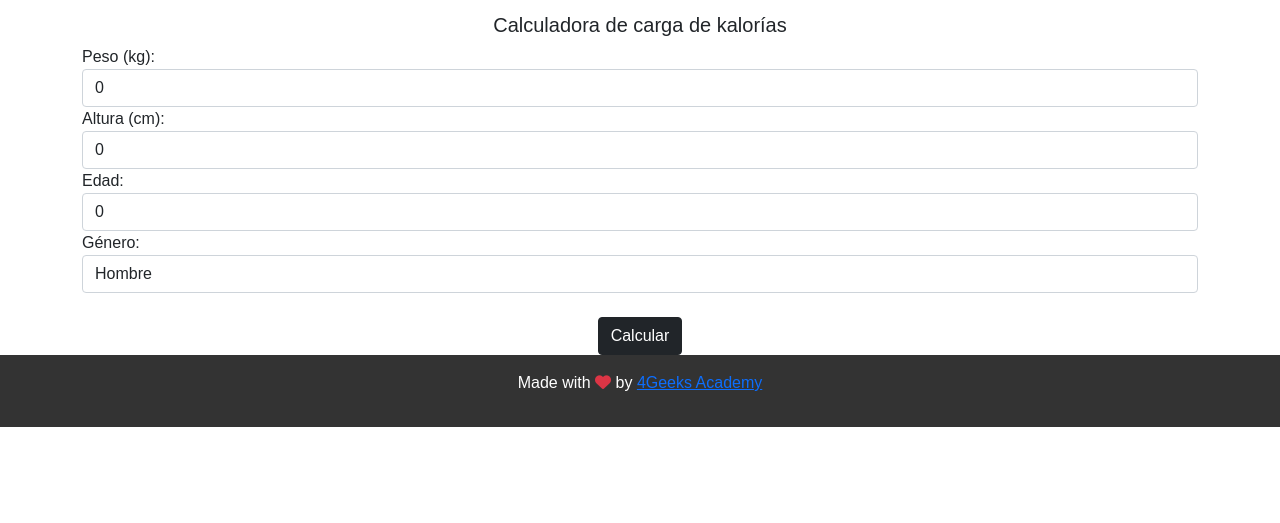
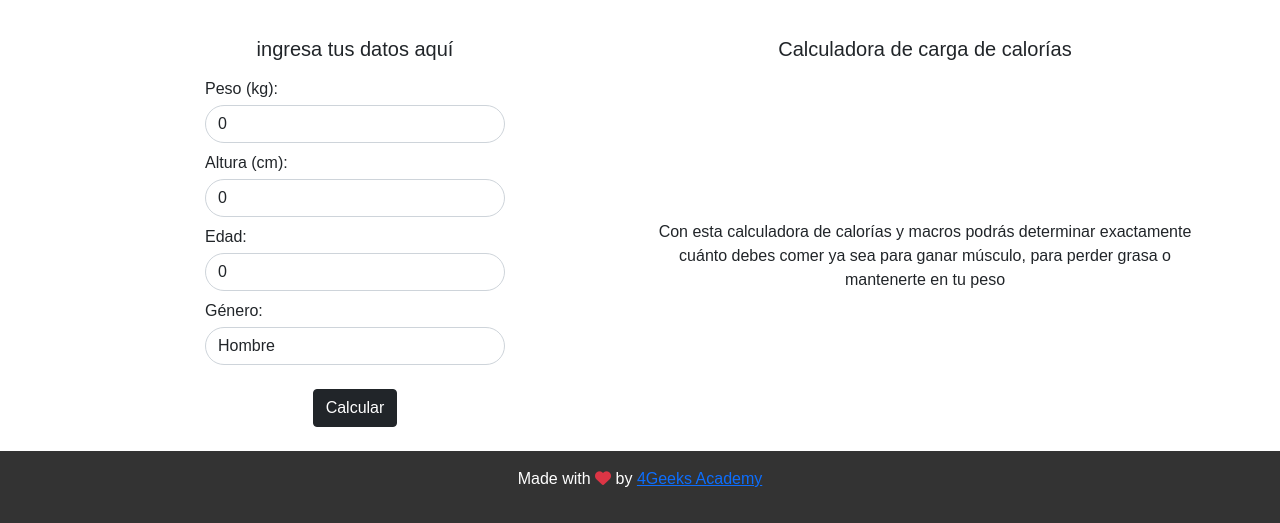
Before and after one commit to 4GeeksAcademy/finalproject-elio-jesus, a React app: page / in a window 1280 px wide. Shown: the part 2013-2536 px from the top of the page. Before the commit the page ends 2440 px from the top, so only its background shows below. Built offline with nearby package versions, Linux system fonts and the light colour scheme; no server answers.

Commit message:
inputsPeque.os

```diff
--- a/src/front/js/pages/home.jsx
+++ b/src/front/js/pages/home.jsx
@@ -92,39 +92,49 @@ export const Home = () => {
 
             {/* Calculator */}
 			<div className="container">
-                <section className="tmb-calculator">
-                    <h5 className="card-title text-center pt-4">Calculadora de carga de kalorías</h5>
-                    <div className="form-group">
-                        <label>Peso (kg):</label>
+                <div className="row pt-4 pb-2">
+                    <div className="col-md-6">
+                    <h5 className="card-title text-center pt-4">ingresa tus datos aquí</h5>
+                    </div>
+                    <div className="col-md-6">
+                    <h5 className="card-title text-center pt-4">Calculadora de carga de calorías</h5>
+                    </div>
+                </div>
+
+                <div className="row">
+                    <div className="col-md-6 d-flex justify-content-center">
+                        <section className="tmb-calculator ">
+                            <div className="form-group ">
+                                <label className="pb-1">Peso (kg):</label>
                                 <input
                                     type="number"
-                            className="form-control"
+                                    className="form-control imput"
                                     value={weight}
                                     onChange={(e) => setWeight(e.target.value)}
                                 />
                             </div>
-                    <div className="form-group">
-                        <label>Altura (cm):</label>
+                            <div className="form-group pt-2">
+                                <label className="pb-1">Altura (cm):</label>
                                 <input
                                     type="number"
-                            className="form-control"
+                                    className="form-control imput"
                                     value={height}
                                     onChange={(e) => setHeight(e.target.value)}
                                 />
                             </div>
-                    <div className="form-group">
-                        <label>Edad:</label>
+                            <div className="form-group pt-2">
+                                <label className="pb-1">Edad:</label>
                                 <input
                                     type="number"
-                            className="form-control"
+                                    className="form-control imput"
                                     value={age}
                                     onChange={(e) => setAge(e.target.value)}
                                 />
                             </div>
-                    <div className="form-group">
-                        <label>Género:</label>
+                            <div className="form-group pt-2">
+                                <label className="pb-1">Género:</label>
                                 <select
-                            className="form-control"
+                                    className="form-control imput"
                                     value={gender}
                                     onChange={(e) => setGender(e.target.value)}
                                 >
@@ -132,7 +142,7 @@ export const Home = () => {
                                     <option value="female">Mujer</option>
                                 </select>
                             </div>
-                    <div className="d-flex justify-content-center pt-4">
+                            <div className="d-flex justify-content-center pt-4 pb-4">
                                 <button className="btn btn-dark" onClick={calculateTMB}>Calcular</button>
                             </div>
                             {tmb > 0 && (
@@ -142,6 +152,14 @@ export const Home = () => {
                             )}
                         </section>
                     </div>
+                    <div className="col-md-6 text-center d-flex align-items-center">
+                        <p> Con esta calculadora de calorías y macros podrás determinar
+                            exactamente cuánto debes comer ya sea para ganar músculo, para perder grasa
+                            o mantenerte en tu peso
+                        </p>
+                    </div>
+                </div>
+            </div>
         </div>
     );
 };
--- a/src/front/styles/home.css
+++ b/src/front/styles/home.css
@@ -35,3 +35,8 @@ body {
     height: 150px;
     width: 150px;
 }
+
+.imput {
+    border-radius: 20px;
+    width: 300px;;
+}
```
Lines whose indentation alone changed are shown as unchanged.
